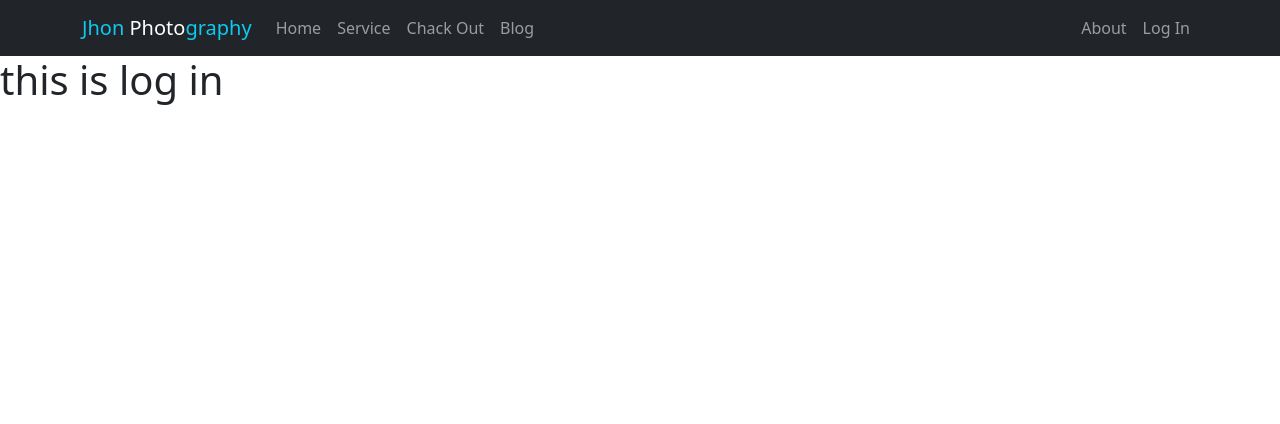
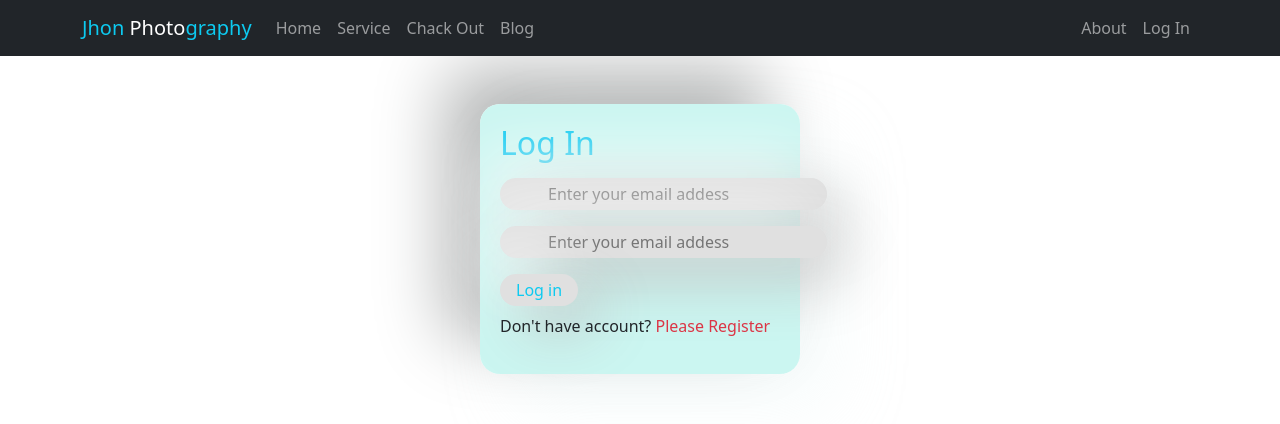
Before and after one commit to jonikumardas/assignrepotopub, a React (Create React App) app: page /login in a window 1280 px wide. Shown: the top 424 px of the page. Built offline with nearby package versions, Linux system fonts and the light colour scheme.

Commit message:
login page has end

```diff
--- a/src/Components/About/About.js
+++ b/src/Components/About/About.js
@@ -14,7 +14,6 @@ const About = () => {
                     <div className="col-md-6">
                         <h1 className='text-info'> About me </h1>
                         <p>This is Joni kumar das.I am  a succassful programmer in bangladesh and I want to be populer in merketplace & want to be spacial icon on others merket place.. I have started my programming juarny since 2020. and my mission 2022 wanna MERNstack devaloper. so I want my mission will be successfull with programming hero. I hope I can do something. Thank you.</p>
-
                     </div>
                 </div>
             </div>
--- a/src/Components/LogIn/LogIn.css
+++ b/src/Components/LogIn/LogIn.css
@@ -0,0 +1,22 @@
+#email,
+#password,
+#submit {
+    border-radius: 50px;
+    background: #e0e0e0;
+    box-shadow: 20px 20px 60px #bebebe,
+        -20px -20px 60px #ffffff;
+}
+
+.loginform {
+    border-radius: 20px;
+    background: #c6f6f0e7;
+    box-shadow: 35px 35px 70px #dff5f440,
+        -35px -35px 70px #b4b6b6;
+    padding: 20px;
+    width: 320px;
+    margin: 0 auto;
+}
+
+#link {
+    cursor: pointer;
+}
--- a/src/Components/LogIn/LogIn.js
+++ b/src/Components/LogIn/LogIn.js
@@ -1,9 +1,33 @@
 import React from 'react';
+import { useNavigate } from 'react-router-dom';
+// import { Link } from 'react-router-dom';
+// import Registaion from '../Registation/Registaion';
+import './LogIn.css'
 
 const LogIn = () => {
+    const navigate = useNavigate();
+    const navigateRegister = e => {
+        navigate('/registation');
+    }
+
     return (
         <div>
-            <h1>this is log in</h1>
+            <div className='mt-5 loginform'>
+            <form action="">
+            <h2 className='text-info'> Log In </h2>
+                <input  id="email" className='px-5 py-1 my-2 border-0' type="email" placeholder='Enter your email addess' required />
+                <br />
+                <input id="password" type="password" className='px-5 my-2 py-1 border-0' placeholder='Enter your email addess' required />
+                <br />
+                <button className='text-center px-3 py-1 my-2 border-0 text-info' id="submit" type="submit">Log in</button>
+                </form>
+                <p> Don't have account? <span id='link' onClick={navigateRegister} className='text-danger mt-2'>Please Register</span></p>
+
+
+                </div>
+
+
+
         </div>
     );
 };
```
